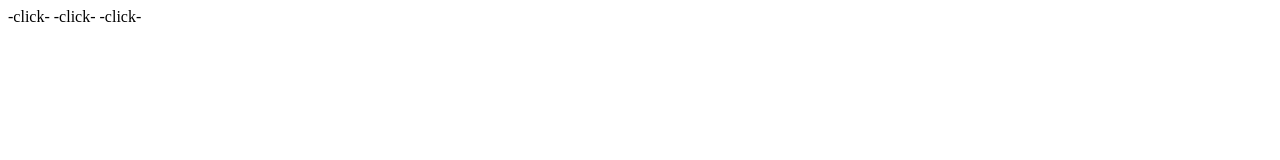
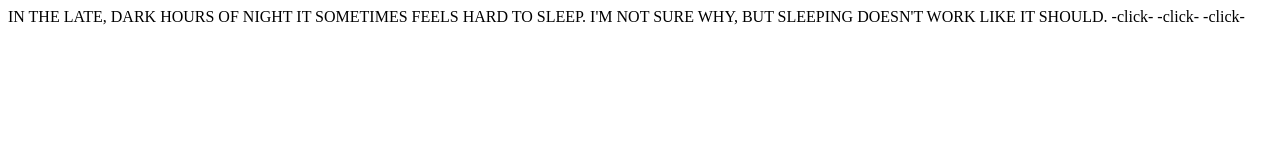
Before and after one commit to ianlevide/a-place-where-nothing-works, a plain HTML site: page index.html in a window 1280 px wide. Drawn offline with Linux system fonts and the light colour scheme.

Commit message:
Update index.html

```diff
--- a/index.html
+++ b/index.html
@@ -3,16 +3,15 @@
       <head>
 
       <style>
-IN THE LATE, DARK HOURS OF NIGHT IT SOMETIMES FEELS HARD TO SLEEP. I'M NOT SURE WHY, BUT SLEEPING DOESN'T WORK LIKE IT SHOULD.
       </style>
 
       </head>
 
       <body>
-
--click-
--click-
--click-
+            IN THE LATE, DARK HOURS OF NIGHT IT SOMETIMES FEELS HARD TO SLEEP. I'M NOT SURE WHY, BUT SLEEPING DOESN'T WORK LIKE IT SHOULD.
+            -click-
+            -click-
+            -click-
 
       </body>
 
```
